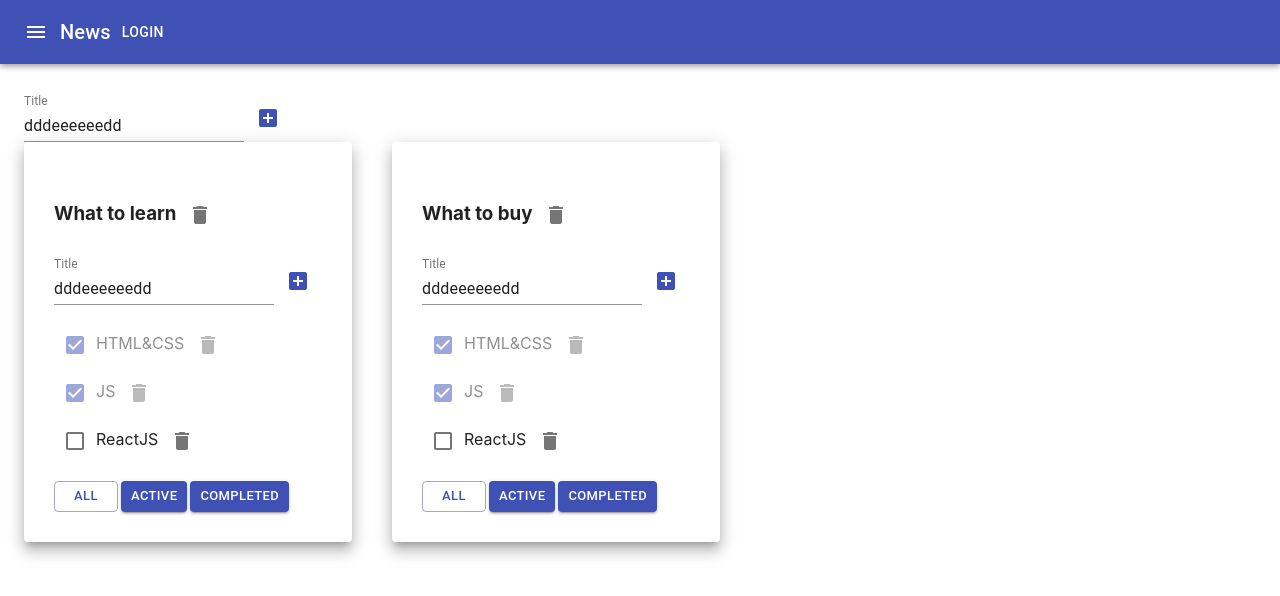
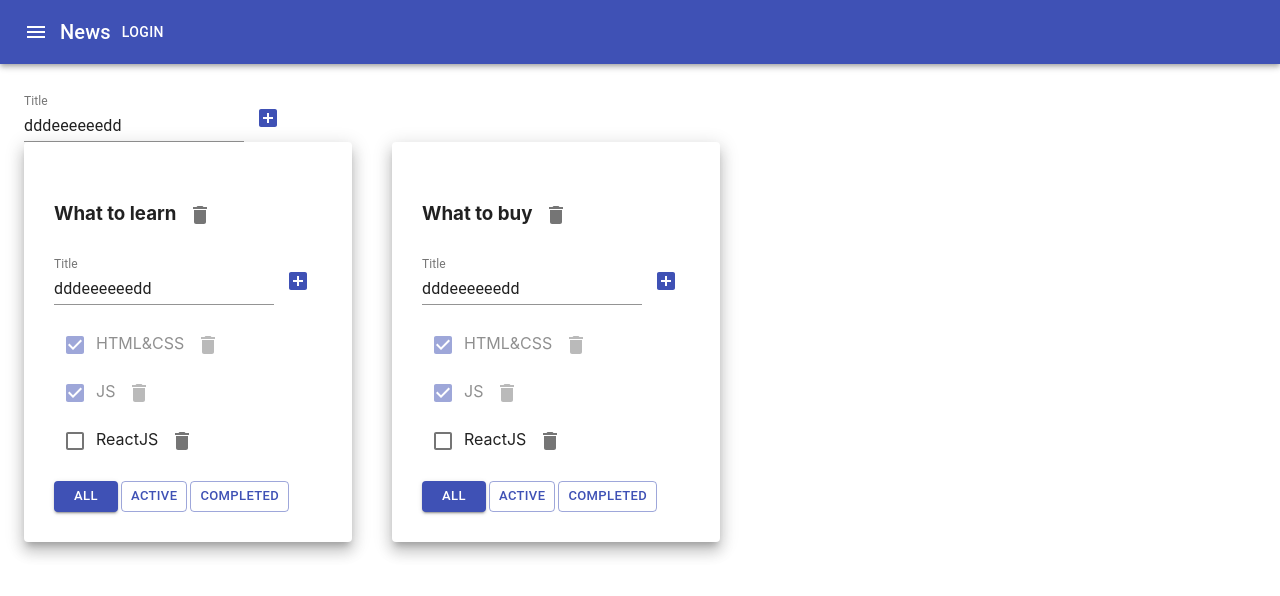
Before and after one commit to Anna-Leontieva/todolist, a React (Create React App) app: page / in a window 1280 px wide. Shown: the top 596 px of the page. Built offline with nearby package versions, Linux system fonts and the light colour scheme.

Commit message:
change styles

```diff
--- a/src/componants/TodoList.tsx
+++ b/src/componants/TodoList.tsx
@@ -65,20 +65,20 @@ function TodoList(props: TodoListType) {
                     <Button
                     style={{marginRight:"3px"}}
                     size={"small"}
-                    variant={props.filter==="all"?"outlined":"contained"}
+                    variant={props.filter==="all"?"contained":"outlined"}
                     color={"primary"}
                         // className={props.filter === "all" ? "active-filter" : ""}
                         onClick={onAllClickHandler}>All</Button>
                     <Button
                     style={{marginRight:"3px"}}
                     size={"small"}
-                    variant={props.filter==="active"?"outlined":"contained"}
+                    variant={props.filter==="active"?"contained":"outlined"}
                     color={"primary"}
                         // className={props.filter === "active" ? "active-filter" : ""}
                         onClick={onActiveClickHandler}>Active</Button>
                     <Button
                     size={"small"}
-                    variant={props.filter==="complited"?"outlined":"contained"}
+                    variant={props.filter==="complited"?"contained":"outlined"}
                     color={"primary"}
                         // className={props.filter === "complited" ? "active-filter" : ""}
                         onClick={onComplitedClickHandler}>Completed</Button>
```
